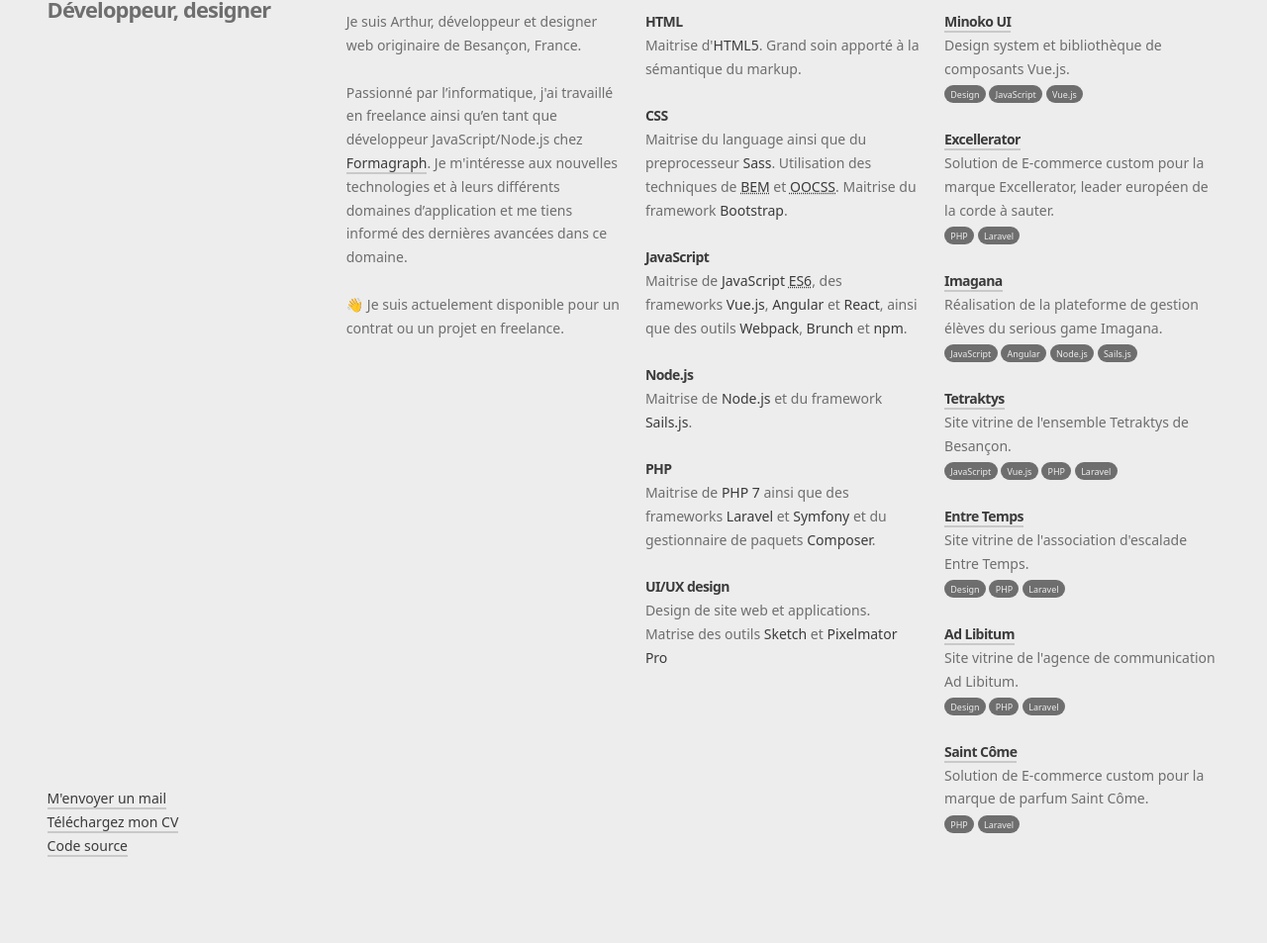
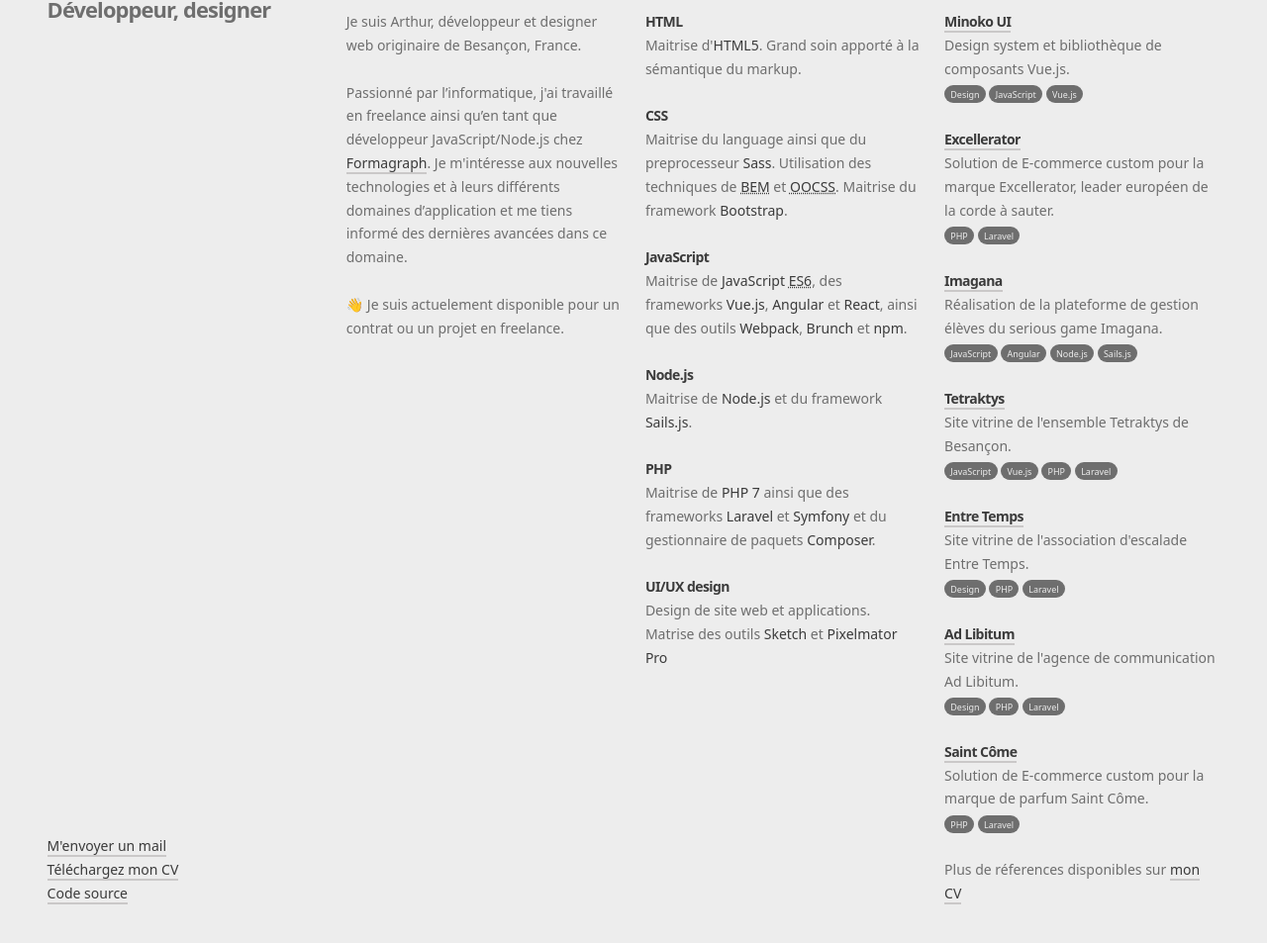
Before and after one commit to MojoBandit/personal-site, a plain HTML site: page index.html in a window 1280 px wide. Shown: the part 85-1038 px from the top of the page at 99% size. Before the commit the page ends 999 px from the top, so only its background shows below. Drawn offline with nearby package versions, Linux system fonts and the light colour scheme; files that its build step writes are made by us from their sources.

Commit message:
Update resume

```diff
--- a/index.html
+++ b/index.html
@@ -93,6 +93,7 @@
         <li>PHP</li>
         <li>Laravel</li>
       </ul>
+      <p>Plus de réferences disponibles sur <a href="CV.pdf">mon CV</a></p>
     </section>
     <section class="misc-section fade-slide-right hidden" id="misc-section">
       <ul>
```
Also changed, not shown: 1 other file.
